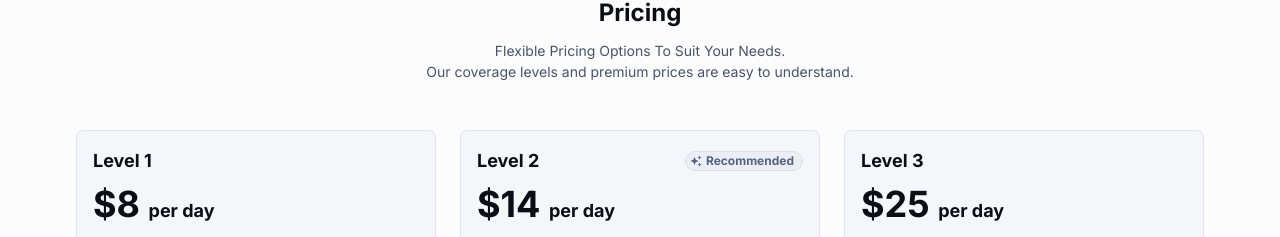
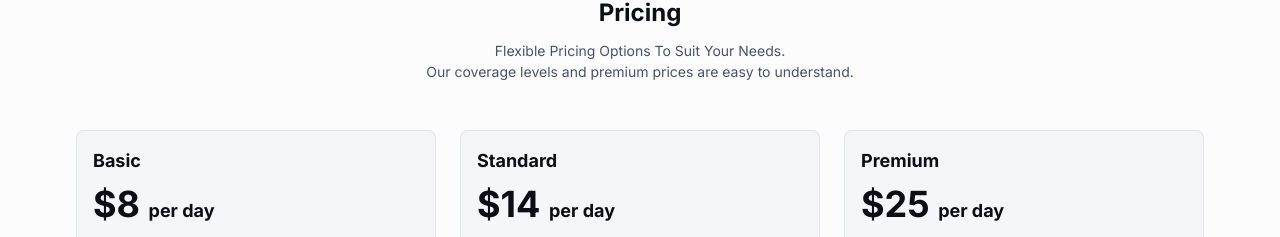
Before and after one commit to anciletrade/home, a React (Create React App) app: page / in a window 1280 px wide. Shown: the part 2590-2827 px from the top of the page. Built offline with nearby package versions, Linux system fonts and the light colour scheme.

Commit message:
change plan title

```diff
--- a/src/components/Pricing.tsx
+++ b/src/components/Pricing.tsx
@@ -16,7 +16,7 @@ import CheckCircleRoundedIcon from "@mui/icons-material/CheckCircleRounded";
 
 const tiers = [
   {
-    title: "Level 1",
+    title: "Basic",
     price: "8",
     description: ["Cover 50% of trading losses", "up to $500"],
     buttonText: "Get Started",
@@ -24,7 +24,7 @@ const tiers = [
     buttonColor: "primary",
   },
   {
-    title: "Level 2",
+    title: "Standard",
     subheader: "Recommended",
     price: "14",
     description: ["Cover 50% of trading losses", "up to $1000"],
@@ -33,7 +33,7 @@ const tiers = [
     buttonColor: "secondary",
   },
   {
-    title: "Level 3",
+    title: "Premium",
     price: "25",
     description: ["Cover up to 50% of trading losses", "up to $3000"],
     buttonText: "Get Started",
```
Also changed, not shown: src/assets/ancile_home.png, src/assets/ancile_home1.png (added).
